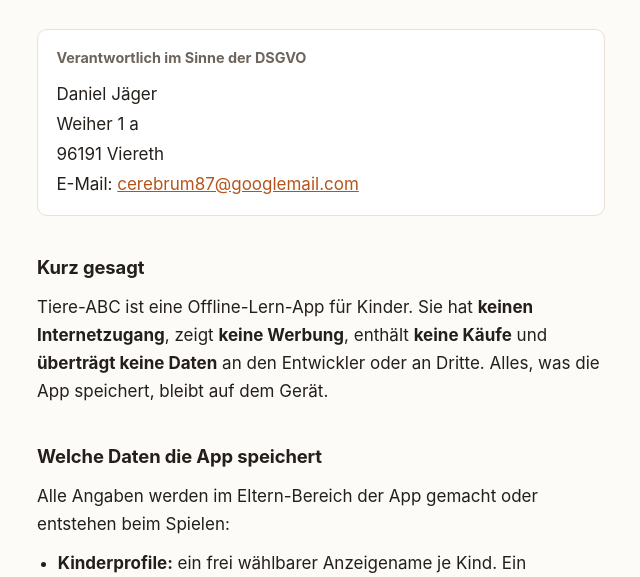
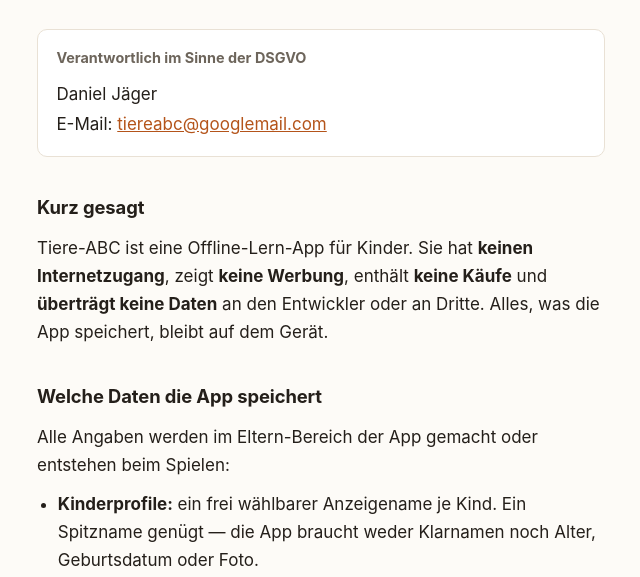
Before and after one commit to c3r3b/tiere-abc-page, a plain HTML site: page datenschutz.html in a window 1280 px wide. Shown: the part 165-742 px from the top of the page, without its empty margins (319-959 px from the left). Drawn offline with Linux system fonts and the light colour scheme.

Commit message:
Change contact email in datenschutz.html
Updated email address for contact information.

```diff
--- a/datenschutz.html
+++ b/datenschutz.html
@@ -24,9 +24,7 @@
   <p class="meta"><strong>Verantwortlich im Sinne der DSGVO</strong></p>
   <address>
     <span>Daniel Jäger</span><br>
-    <span>Weiher 1 a</span><br>
-    <span>96191 Viereth</span><br>
-    E-Mail: <a href="mailto:cerebrum87@googlemail.com"><span>cerebrum87@googlemail.com</span></a>
+    E-Mail: <a href="mailto:tiereabc@googlemail.com"><span>tiereabc@googlemail.com</span></a>
   </address>
 </div>
 
```
